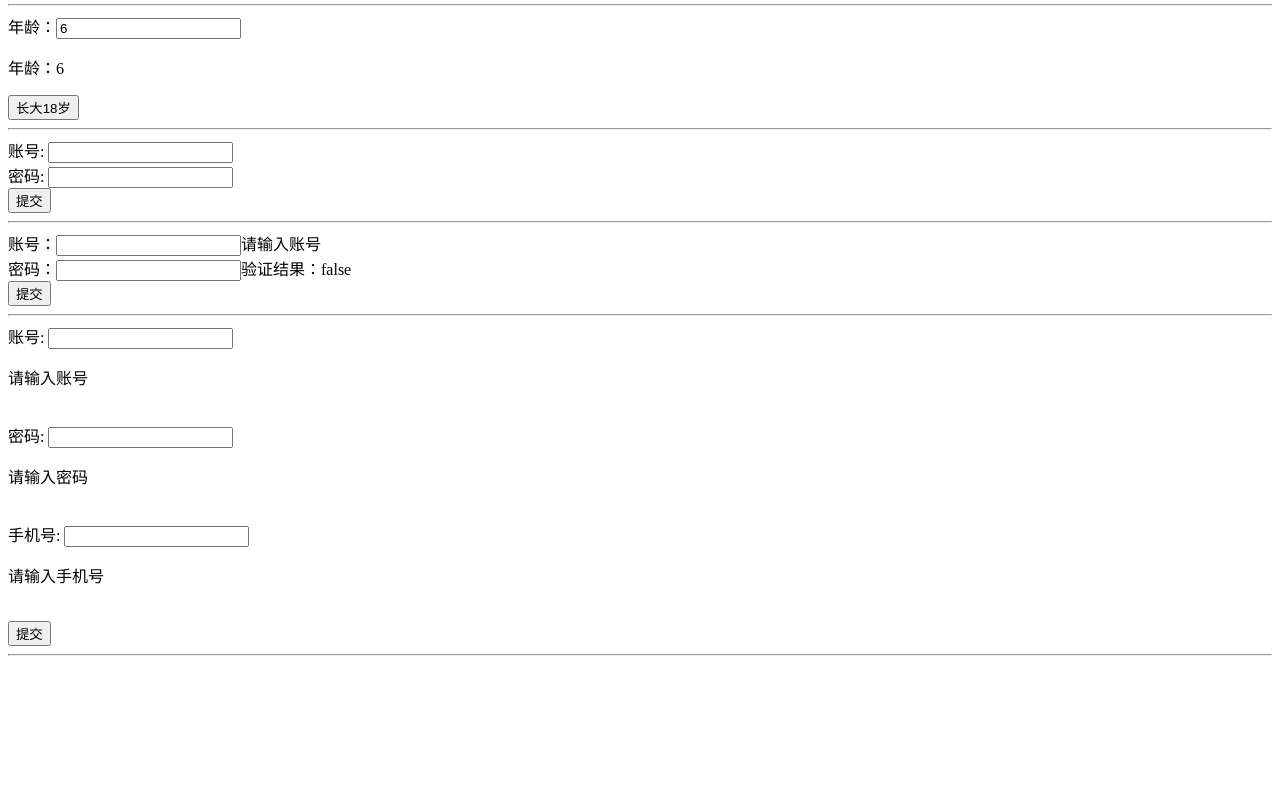
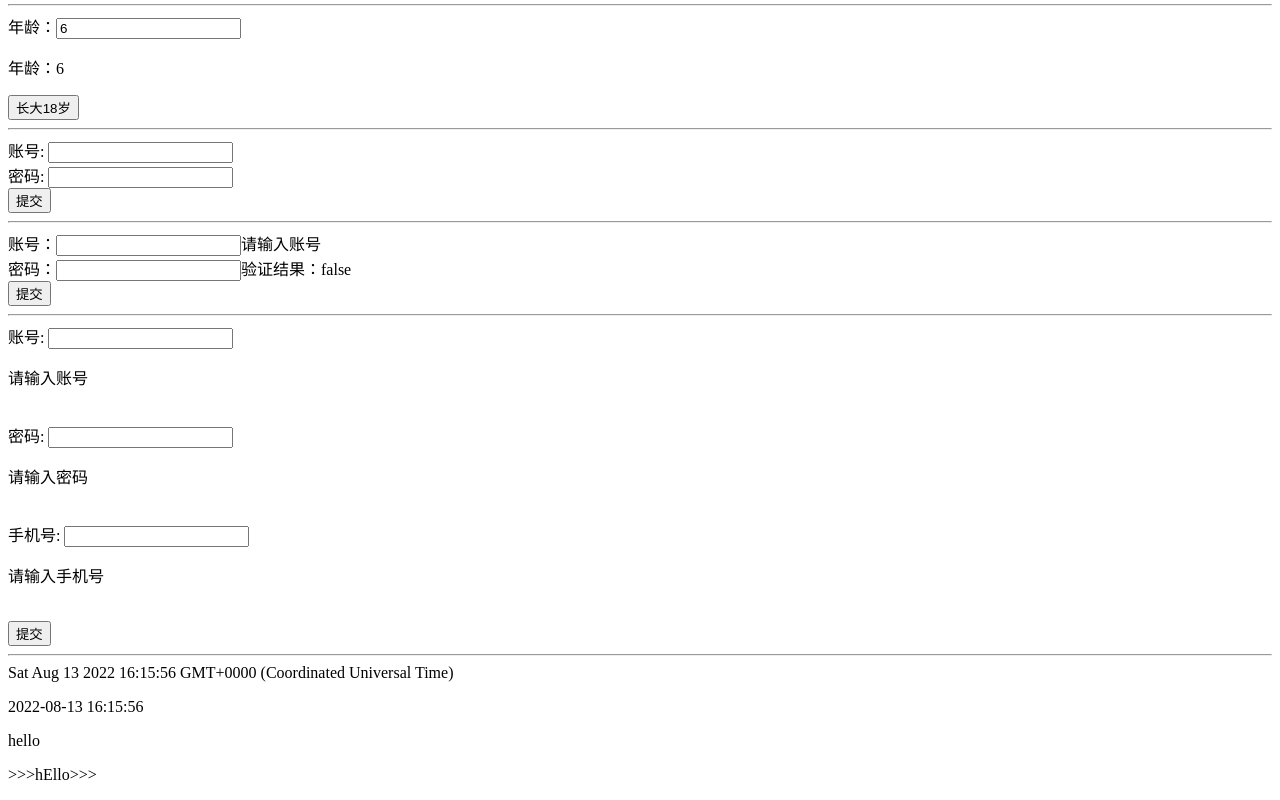
Before and after one commit to szlsay/STAngular, an Angular app: page / in a window 1280 px wide. Shown: the part 1392-2192 px from the top of the page. Before the commit the page ends 2056 px from the top, so only its background shows below. Built offline with nearby package versions, Linux system fonts and the light colour scheme.

Commit message:
fix:管道

```diff
--- a/src/app/app.module.ts
+++ b/src/app/app.module.ts
@@ -8,6 +8,7 @@ import { STLoginComponent } from './stlogin/stlogin.component';
 import { STHomeComponent } from './sthome/sthome.component';
 import { STListComponent } from './stlist/stlist.component';
 import { STDetailComponent } from './stdetail/stdetail.component';
+import { TestPipe } from './pipes/test.pipe';
 
 
 @NgModule({
@@ -17,7 +18,8 @@ import { STDetailComponent } from './stdetail/stdetail.component';
     STLoginComponent,
     STHomeComponent,
     STListComponent,
-    STDetailComponent
+    STDetailComponent,
+    TestPipe
   ],
   //引入模块需要的类
   imports: [
--- /dev/null
+++ b/src/app/pipes/test.pipe.ts
@@ -0,0 +1,13 @@
+import { Pipe, PipeTransform } from '@angular/core';
+
+@Pipe({
+  name: 'test'
+})
+export class TestPipe implements PipeTransform {
+
+  transform(value: unknown, ...args: unknown[]): unknown {
+    // return null;
+    return '>>>'+value+'>>>';
+  }
+
+}
--- a/src/app/sthome/sthome.component.html
+++ b/src/app/sthome/sthome.component.html
@@ -141,3 +141,8 @@
   <button (click)="subvaliDataFormFun()">提交</button>
 </form>
 <hr>
+<!-- 管道 -->
+{{dateStr}}
+<p>{{dateStr | date:'yyyy-MM-dd HH:mm:ss'}}</p>
+<p>{{nameStr | uppercase | lowercase}}</p>
+<p>{{nameStr | test}}</p>
--- a/src/app/sthome/sthome.component.ts
+++ b/src/app/sthome/sthome.component.ts
@@ -41,6 +41,9 @@ export class STHomeComponent implements OnInit {
     name:'',
     password:''
   };
+
+  dateStr: Date = new Date();
+  nameStr: string = 'hEllo';
 
   constructor(private fbCustom: FormBuilder) { }
   valiDataForm:FormGroup = this.fbCustom.group({
```
Also changed, not shown: 1 other file (tests, documents, lock files or other folders).
